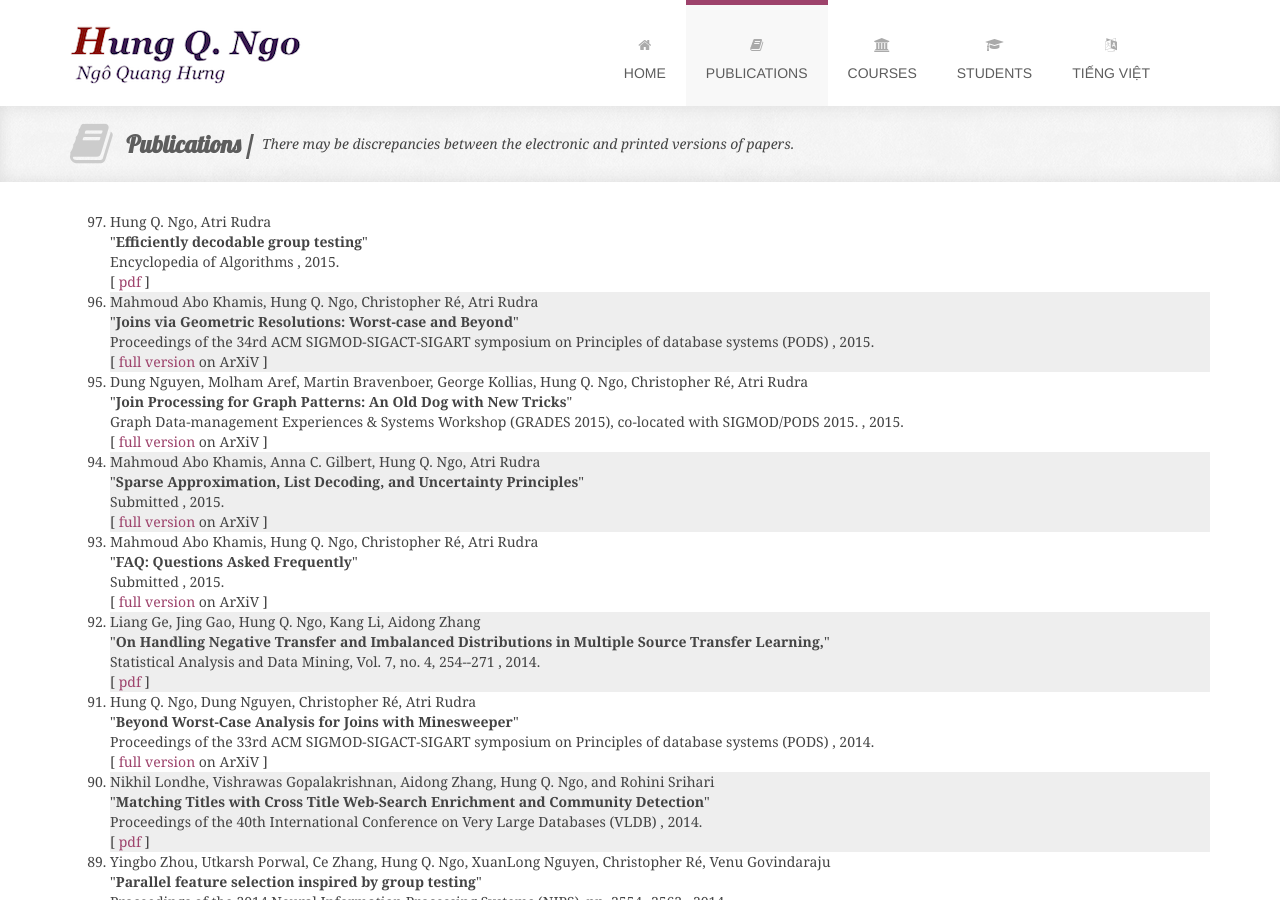
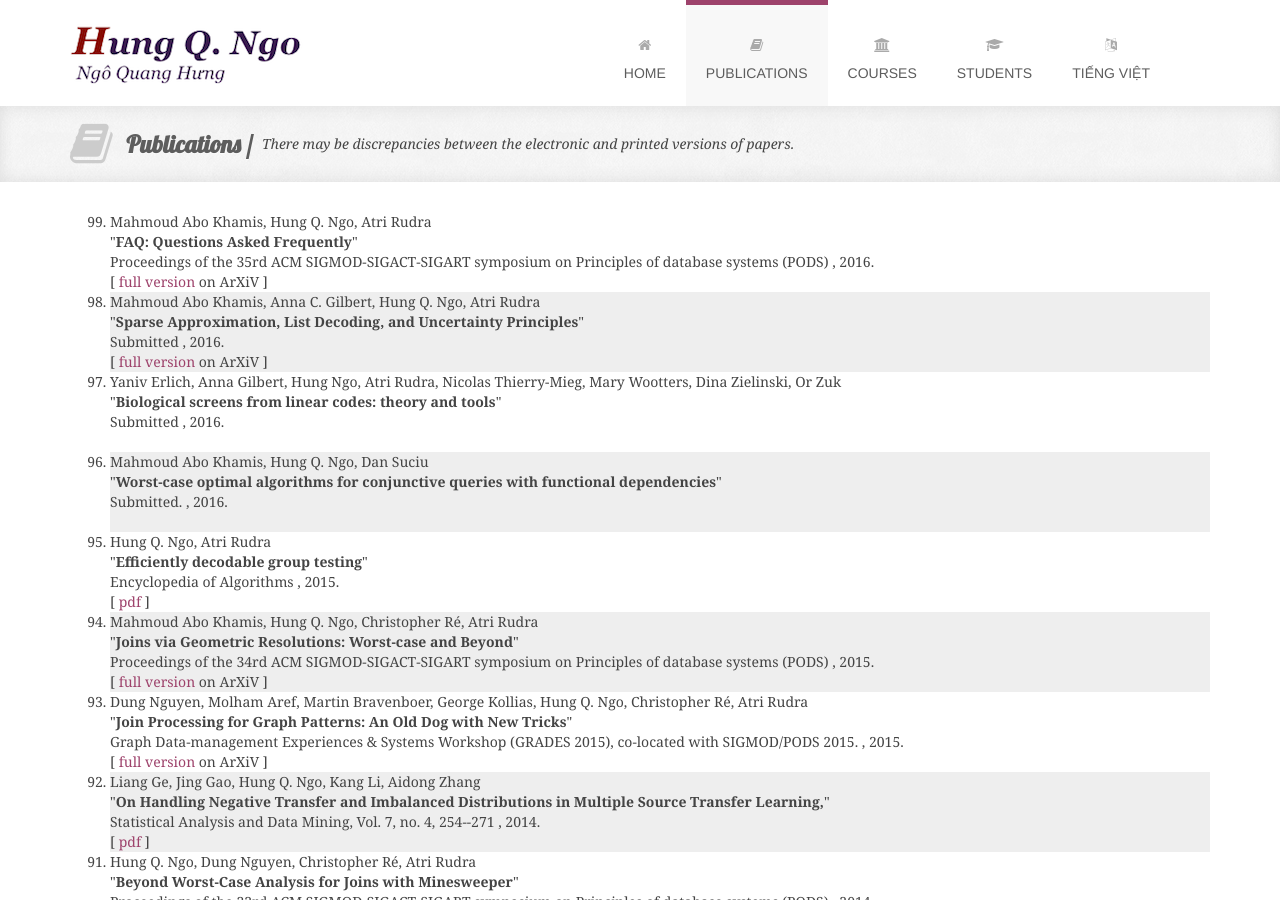
Before and after one commit to hung-q-ngo/hung-q-ngo.github.io, a Jekyll site: the page built from publications.html, in a window 1280 px wide and 900 px high. Built offline with Jekyll 4.4.1, drawn with Linux system fonts in a browser that asks for light colours; some web fonts are replaced.

Commit message:
some update

```diff
--- a/_data/my_papers.yml
+++ b/_data/my_papers.yml
@@ -1,13 +1,21 @@
-- authors: Mahmoud Abo Khamis, Hung Q. Ngo, Christopher Ré, Atri Rudra
+- authors: Mahmoud Abo Khamis, Hung Q. Ngo, Dan Suciu
+  title: "Worst-case optimal algorithms for conjunctive queries with functional dependencies"
+  conf: Submitted.
+  year: 2016
+- authors: Yaniv Erlich, Anna Gilbert, Hung Ngo, Atri Rudra, Nicolas Thierry-Mieg, Mary Wootters, Dina Zielinski, Or Zuk
+  title: "Biological screens from linear codes: theory and tools"
+  journal: Submitted
+  year: 2016
+- authors: Mahmoud Abo Khamis, Anna C. Gilbert, Hung Q. Ngo, Atri Rudra
+  title: "Sparse Approximation, List Decoding, and Uncertainty Principles"
+  journal: Submitted
+  year: 2016
+  arxiv-link: http://arxiv.org/abs/1404.5190
+- authors: Mahmoud Abo Khamis, Hung Q. Ngo, Atri Rudra
   title: "FAQ: Questions Asked Frequently"
-  conf: Submitted
-  year: 2015
-  arxiv-link: http://arxiv.org/abs/1504.04044
-- authors: Mahmoud Abo Khamis, Anna C. Gilbert, Hung Q. Ngo, Atri Rudra
-  title: Sparse Approximation, List Decoding, and Uncertainty Principles
-  journal: Submitted
-  year: 2015
-  arxiv-link: http://arxiv.org/abs/1404.5190
+  conf: Proceedings of the 35rd ACM SIGMOD-SIGACT-SIGART symposium on Principles of database systems (PODS)
+  year: 2016
+  arxiv-link: http://arxiv.org/pdf/1504.04044v4.pdf
 - authors: Dung Nguyen, Molham Aref, Martin Bravenboer, George Kollias, Hung Q. Ngo, Christopher Ré, Atri Rudra
   title: "Join Processing for Graph Patterns: An Old Dog with New Tricks"
   conf: Graph Data-management Experiences & Systems Workshop (GRADES 2015), co-located with SIGMOD/PODS 2015.
```
Also changed, not shown: index.html (+11 -3 lines).
